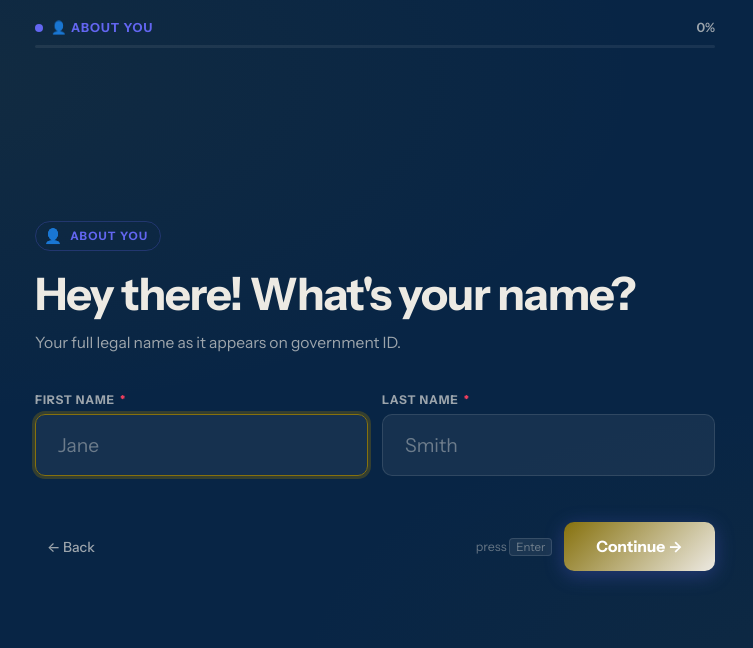
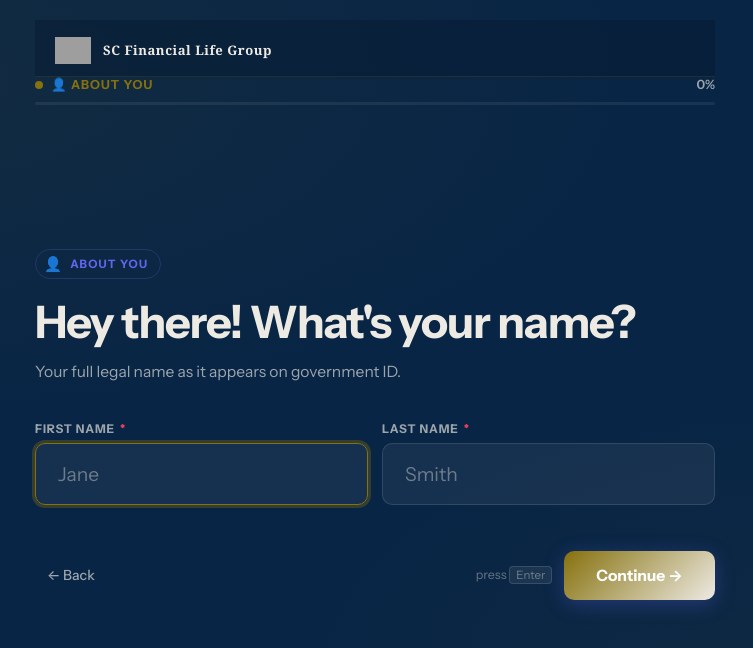
Before and after one commit to rush702/SC-Financial-Life-Group, a React (Vite) app: page / in a window 1280 px wide. Both pictures are taken after a click on the button "Find My Coverage". Shown: the top 648 px of the page, without its empty margins (265-1018 px from the left). Built offline with nearby package versions, Linux system fonts and the light colour scheme; grey boxes are pictures that could not be loaded; a web font is replaced by a local one.

Commit message:
Update ProgressBar colors and add logo section

```diff
--- a/src/components/ProgressBar.jsx
+++ b/src/components/ProgressBar.jsx
@@ -1,7 +1,7 @@
 const SECTION_COLORS = {
-  A: '#6366f1', B: '#06b6d4', C: '#f43f5e',
-  D: '#f59e0b', E: '#10b981', F: '#8b5cf6',
-  G: '#34d399', R: '#94a3b8',
+  A: '#86710D', B: '#c9a227', C: '#d4b86a',
+  D: '#a8920f', E: '#10b981', F: '#3a7bd5',
+  G: '#5a9fd4', R: 'rgba(237,234,227,0.5)',
 }
 
 const SECTION_ICONS = {
@@ -10,12 +10,16 @@ const SECTION_ICONS = {
 }
 
 export default function ProgressBar({ progress, section, sectionName, current, total }) {
-  const color = SECTION_COLORS[section] || '#6366f1'
+  const color = SECTION_COLORS[section] || '#86710D'
   const icon  = SECTION_ICONS[section]  || '●'
   const pct   = Math.min(100, Math.max(0, Math.round(progress)))
 
   return (
     <div className="progress-wrap">
+      <div className="progress-brand">
+        <img src="logo.png" alt="SC Financial Life Group" className="progress-logo" />
+        <span className="progress-brand-name">SC Financial Life Group</span>
+      </div>
       <div className="progress-meta">
         <div className="progress-section" style={{ color }}>
           <span className="progress-section-dot" style={{ background: color }} />
```
